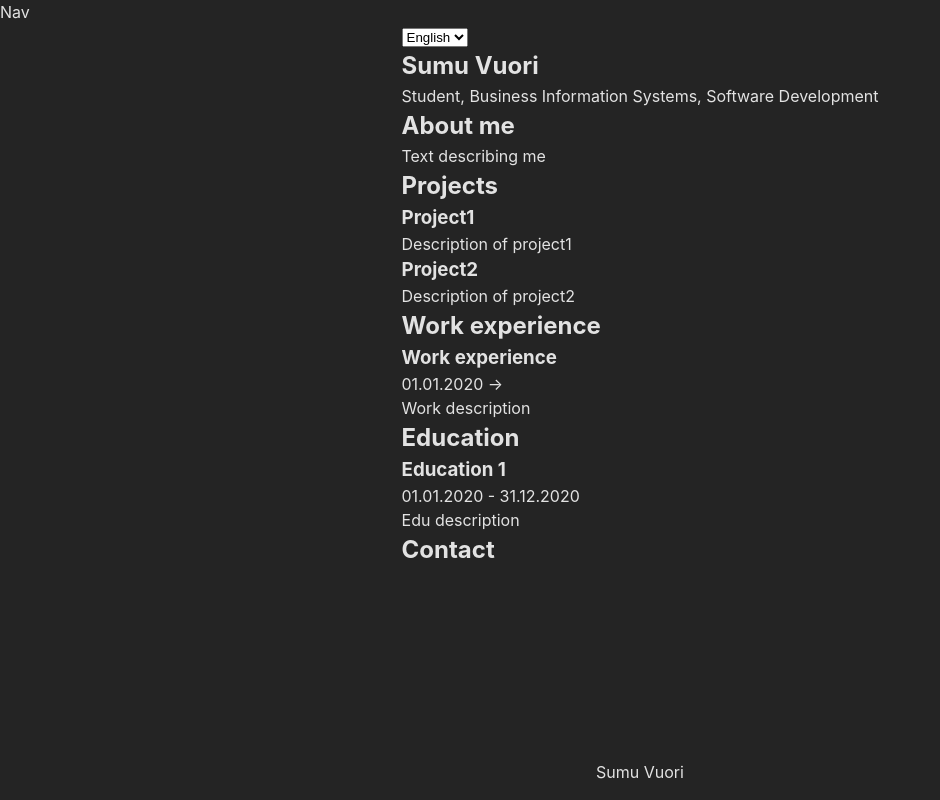
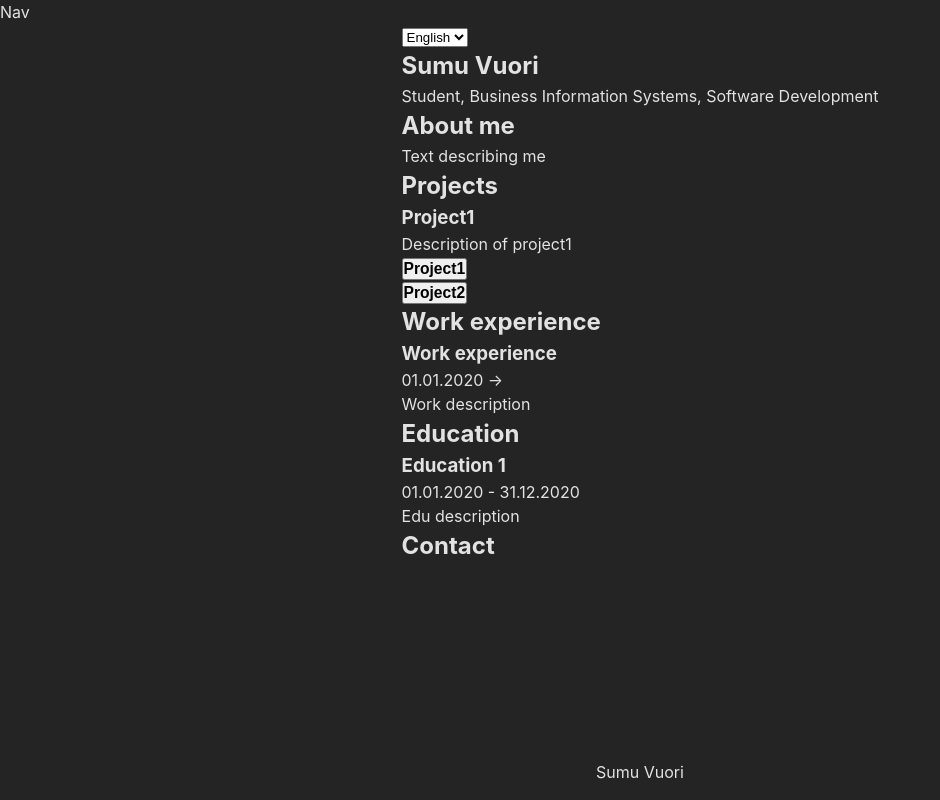
Before and after one commit to vuorisumu/portfolio, a React (Vite) app: page / in a window 1280 px wide. Shown: the whole page, without its empty margins (0-940 px from the left). Built offline with nearby package versions, Linux system fonts and the light colour scheme.

Commit message:
feat: show more from one selected project

```diff
--- a/src/components/Projects.jsx
+++ b/src/components/Projects.jsx
@@ -1,19 +1,30 @@
-import { useEffect } from "react";
+import { useEffect, useState } from "react";
 import { useTranslation } from "react-i18next";
 
 function Projects() {
   const { t } = useTranslation();
   const projects = t("projects", { returnObjects: true });
+  const [selected, setSelected] = useState({});
+
+  useEffect(() => {
+    setSelected(projects[0]);
+  }, [projects]);
 
   return (
     <article>
       <h2>{t("projectTitle")}</h2>
 
-      <ul>
+      <div id="projectDisplay">
+        <h3>{selected.name}</h3>
+        <p>{selected.description}</p>
+      </div>
+
+      <ul className="projects">
         {projects.map((project, index) => (
           <li key={`project${index}`}>
-            <h3>{project.name}</h3>
-            <p>{project.description}</p>
+            <button onClick={() => setSelected(project)}>
+              <h3>{project.name}</h3>
+            </button>
           </li>
         ))}
       </ul>
```
